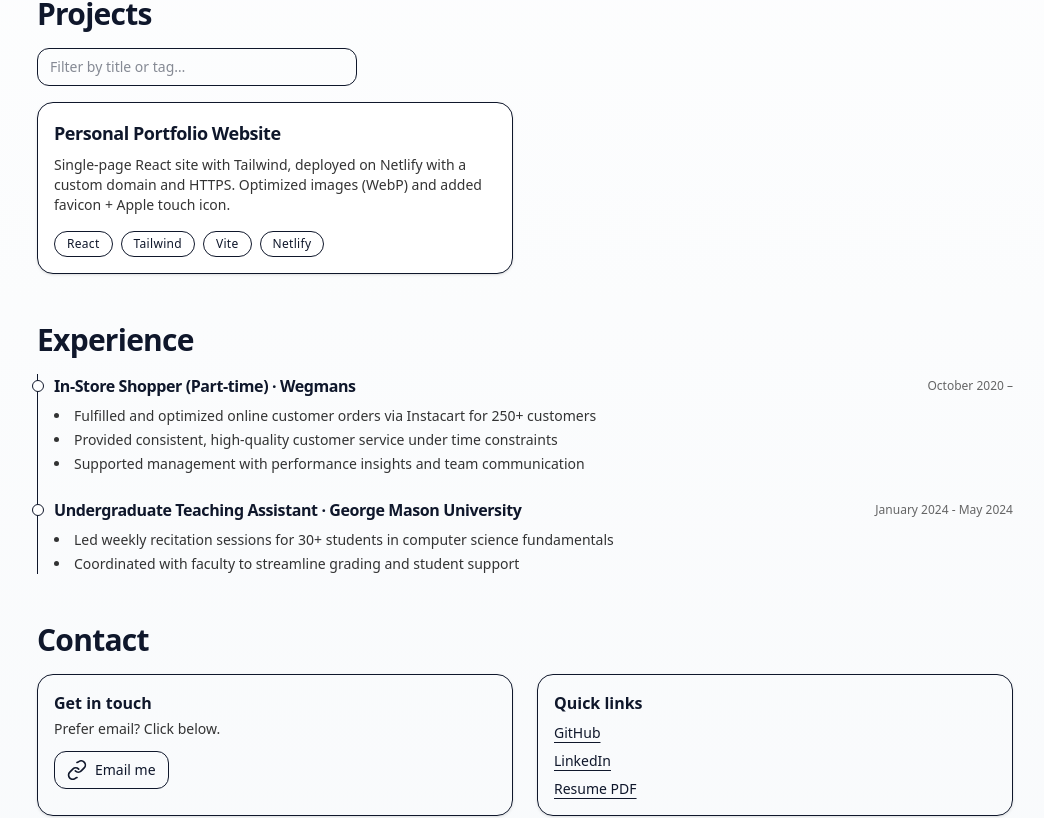
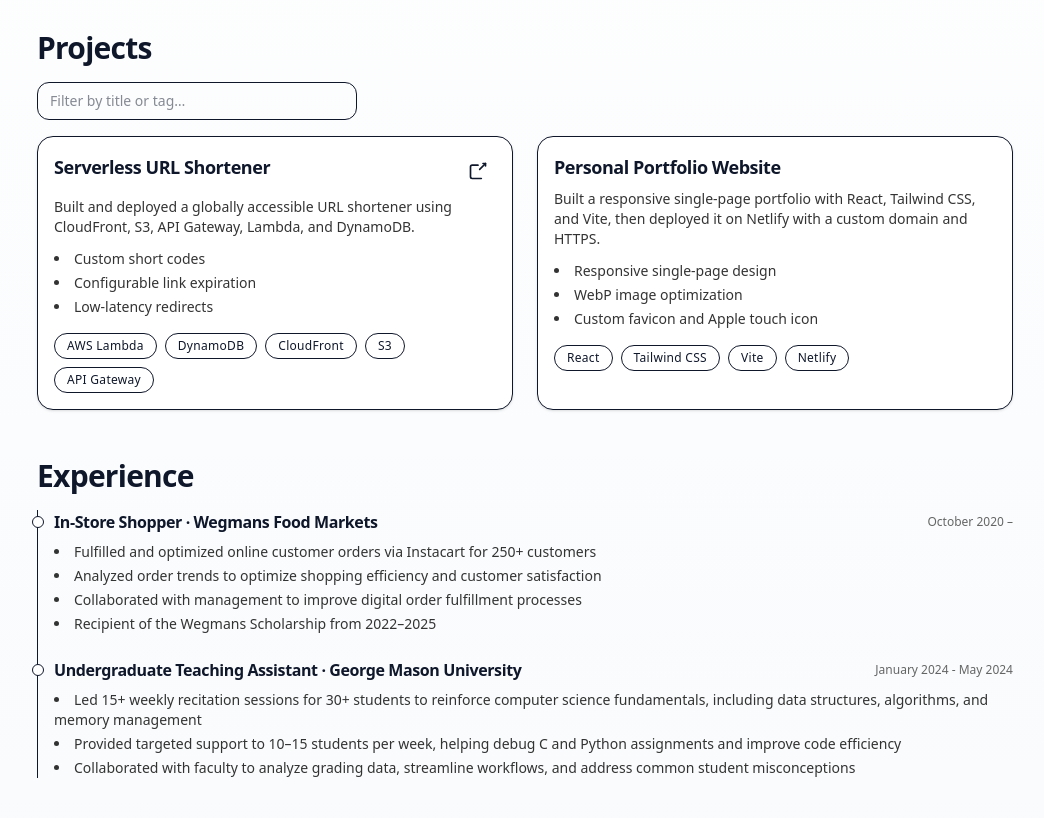
Before and after one commit to jfulton4/my-portfolio, a React (Vite) app: page / in a window 1280 px wide. Shown: the part 623-1441 px from the top of the page, without its empty margins (115-1159 px from the left). Built offline with nearby package versions, Linux system fonts and the light colour scheme.

Commit message:
Updated descriptions/resume

```diff
--- a/src/App.jsx
+++ b/src/App.jsx
@@ -26,7 +26,7 @@ const data = {
     name: "John Fulton",
     role: "Full‑Stack Developer",
     blurb:
-    "CS grad (2025) focused on clean, practical software. I build small, fast web apps and data tools. Interested in backend performance, clean UIs, and health/fitness tech.",
+        "Recent GMU computer science graduate focused on cloud engineering, building hands-on projects and pursuing AWS certifications. Also interested in AI/ML, quantum algorithms, and health and fitness technology.",
     location: "Northern Virginia, USA",
     links: {
         github: "https://github.com/jfulton4",
@@ -36,8 +36,10 @@ const data = {
     },
     skills: [
         "Java", "CI/CD",
-    "JavaScript","React", "Vite", "Tailwind",
+        "JavaScript", "React", "Vite", "Tailwind",
         "Python", "C", "SQL", "NoSQL", "Netlify",
+        "AWS Lambda", "DynamoDB", "CloudFront",
+        "API Gateway", "S3",
     ],
     projects: [
         /*
@@ -82,25 +84,43 @@ const data = {
         }
         */
         {
+            title: "Serverless URL Shortener",
+            description:
+                "Built and deployed a globally accessible URL shortener using CloudFront, S3, API Gateway, Lambda, and DynamoDB.",
+            tags: ["AWS Lambda", "DynamoDB", "CloudFront", "S3", "API Gateway"],
+            demo: "cutit.app",
+            highlights: [
+                "Custom short codes",
+                "Configurable link expiration",
+                "Low-latency redirects"
+            ]
+        },
+        {
             title: "Personal Portfolio Website",
             description:
-          "Single-page React site with Tailwind, deployed on Netlify with a custom domain and HTTPS. Optimized images (WebP) and added favicon + Apple touch icon.",
-        tags: ["React", "Tailwind", "Vite", "Netlify"],
+                "Built a responsive single-page portfolio with React, Tailwind CSS, and Vite, then deployed it on Netlify with a custom domain and HTTPS.",
+            tags: ["React", "Tailwind CSS", "Vite", "Netlify"],
             links: {
                 demo: "https://johnfulton.dev",
                 github: "https://github.com/jfulton4/my-portfolio"
-        }
+            },
+            highlights: [
+                "Responsive single-page design",
+                "WebP image optimization",
+                "Custom favicon and Apple touch icon"
+            ]
         }
     ],
     experience: [
         {
-      place: "Wegmans",
-      role: "In‑Store Shopper (Part‑time)",
+            place: "Wegmans Food Markets",
+            role: "In‑Store Shopper",
             time: "October 2020 –",
             bullets: [
                 "Fulfilled and optimized online customer orders via Instacart for 250+ customers",
-        "Provided consistent, high-quality customer service under time constraints",
-	    "Supported management with performance insights and team communication"
+                "Analyzed order trends to optimize shopping efficiency and customer satisfaction",
+                "Collaborated with management to improve digital order fulfillment processes",
+                "Recipient of the Wegmans Scholarship from 2022–2025"
             ]
         },
         {
@@ -108,8 +128,9 @@ const data = {
             role: "Undergraduate Teaching Assistant",
             time: "January 2024 - May 2024",
             bullets: [
-       "Led weekly recitation sessions for 30+ students in computer science fundamentals",
-       "Coordinated with faculty to streamline grading and student support"
+                "Led 15+ weekly recitation sessions for 30+ students to reinforce computer science fundamentals, including data structures, algorithms, and memory management",
+                "Provided targeted support to 10–15 students per week, helping debug C and Python assignments and improve code efficiency",
+                "Collaborated with faculty to analyze grading data, streamline workflows, and address common student misconceptions"
             ]
         }
     ]
```
Also changed, not shown: 1 other file (tests, documents, lock files or other folders). Lines whose indentation alone changed are shown as unchanged.
